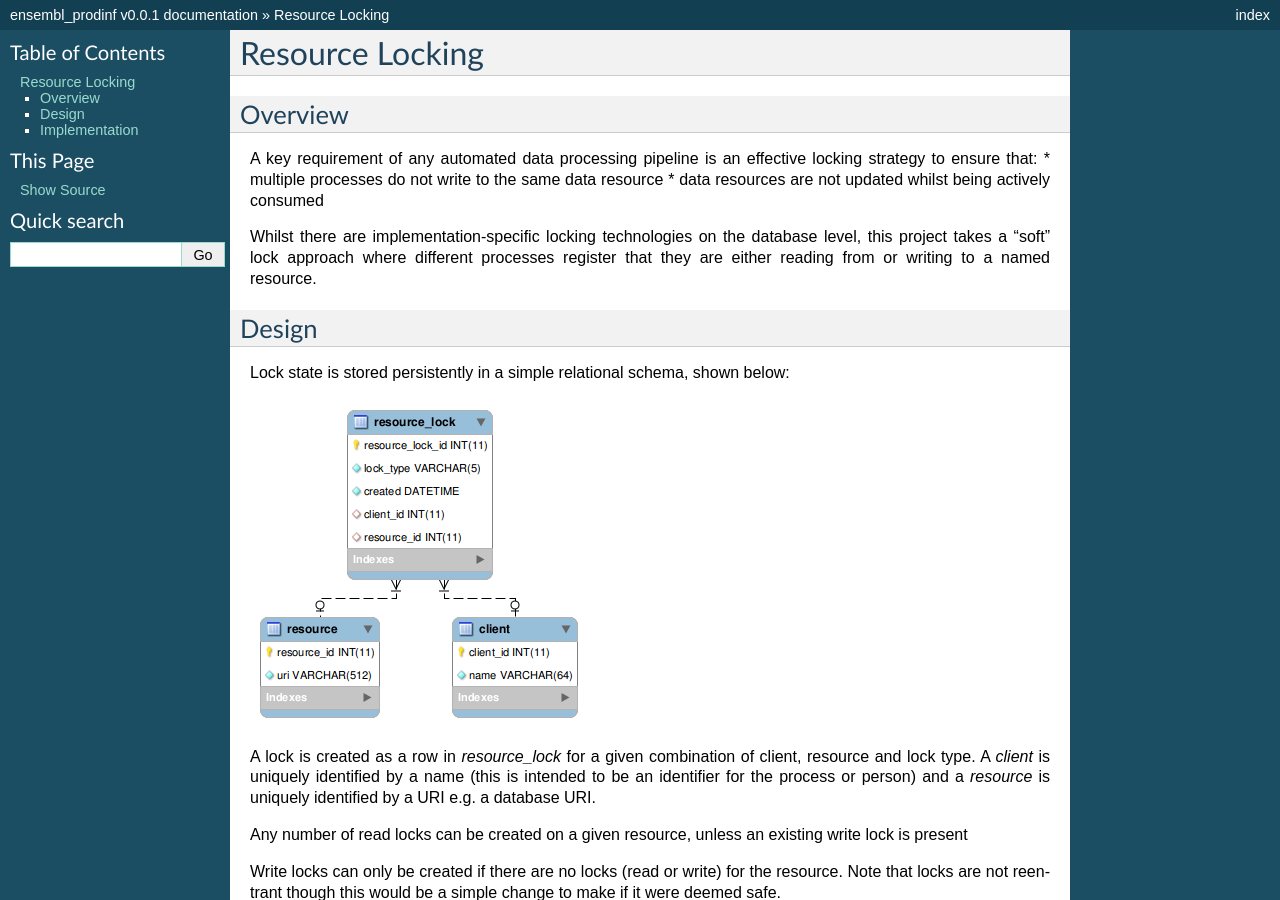
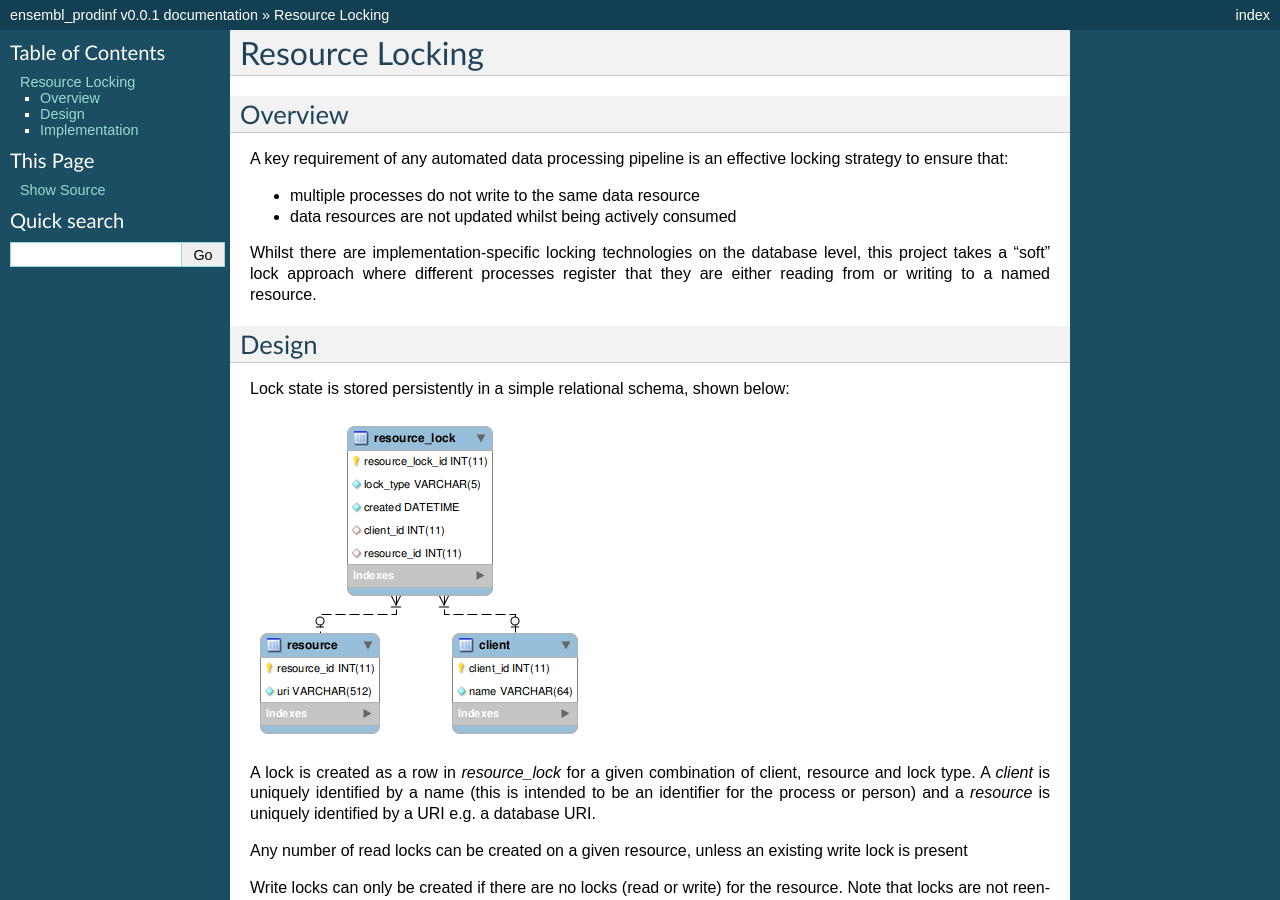
Before and after one commit to Ensembl/ensembl-prodinf-datachecks, a Sphinx documentation site: the page built from docs/locking.rst, in a window 1280 px wide and 900 px high. Built offline with Sphinx 7.4.7, drawn with Linux system fonts in a browser that asks for light colours.

Commit message:
minor formatting changes

```diff
--- a/docs/locking.rst
+++ b/docs/locking.rst
@@ -6,6 +6,7 @@
 Overview
 ********
 A key requirement of any automated data processing pipeline is an effective locking strategy to ensure that:
+
 * multiple processes do not write to the same data resource
 * data resources are not updated whilst being actively consumed
 
@@ -32,10 +33,10 @@
 **************
 The current python implementation from `ensembl_prodinf/resource_lock.py` uses SQLAlchemy as an abstraction over MySQL. The main classes are:
 
-* `Client` - simple class encapsulating a client and corresponding to a row in the `client` table
-* `Resource` - simple class encapsulating a resource and corresponding to a row in the `resource` table
-* `ResourceLock` - class encapsulating an instance of `Client`, an instance of `Resource`, a lock type (`read` or `write`) and a timestamp, corresponding to a row in the `resource_lock` table
-* `ResourceLocker` - methods for creating and retrieving `Client` and `Resource` objects and for locking and unlocking
+* ``Client`` - simple class encapsulating a client and corresponding to a row in the ``client`` table
+* ``Resource`` - simple class encapsulating a resource and corresponding to a row in the ``resource`` table
+* ``ResourceLock`` - class encapsulating an instance of ``Client``, an instance of ``Resource``, a lock type (``read`` or ``write``) and a timestamp, corresponding to a row in the ``resource_lock`` table
+* ``ResourceLocker`` - methods for creating and retrieving ``Client`` and ``Resource`` objects and for locking and unlocking
 
 Full documentation can be found in the classes but basic usage:
 
@@ -50,8 +51,8 @@
 for lock in locker.get_locks():
   print lock
 
-Note that the database `resource_lock` must exist, but will be automatically populated if empty.
+Note that the database ``resource_lock`` must exist, but will be automatically populated if empty.
 
-If a resource cannot be locked, a `LockException` is raised.
+If a resource cannot be locked, a ``LockException`` is raised.
 
-Unit tests can be found in `tests/test_locking.py`
+Unit tests can be found in ``tests/test_locking.py``
```
